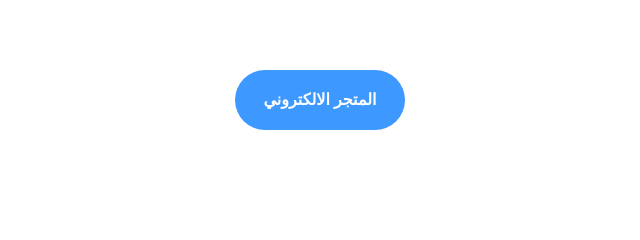
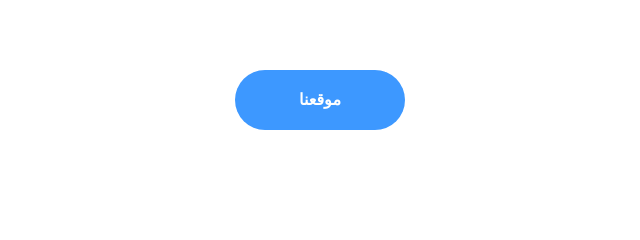
Before and after one commit to fwnwn121-dev/phone-one, a plain HTML site: page index.html in a window 1280 px wide. Shown: the part 225-465 px from the top of the page, 632-1272 px from the left. Drawn offline with Linux system fonts and the light colour scheme; a web font is replaced by a local one.

Commit message:
change from web store link to location link

```diff
--- a/index.html
+++ b/index.html
@@ -151,7 +151,7 @@ snaptr('track', 'PAGE_VIEW');
         <img src="imgs/phone one black logo.svg" alt="">
       </div>
       <div class="hed-info">
-        <a href="https://phoneone.sa/" target="_blank" rel="noopener" id="webstore-link" >  المتجر الالكتروني </a>
+        <a href="https://maps.app.goo.gl/esdMhgHqMsTHkXC86" target="_blank" rel="noopener"  id="webstore-link" >  موقعنا </a>
       </div>
      </div>
     </div>
```
